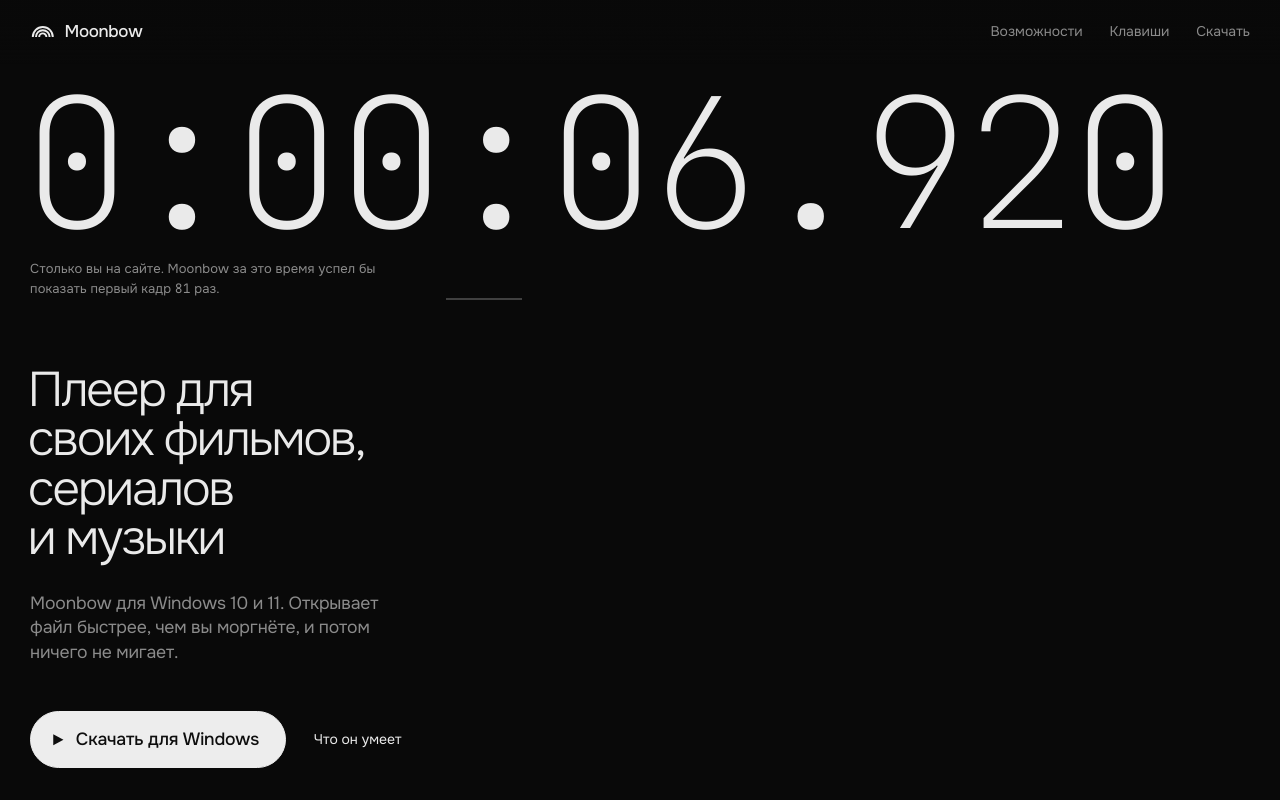
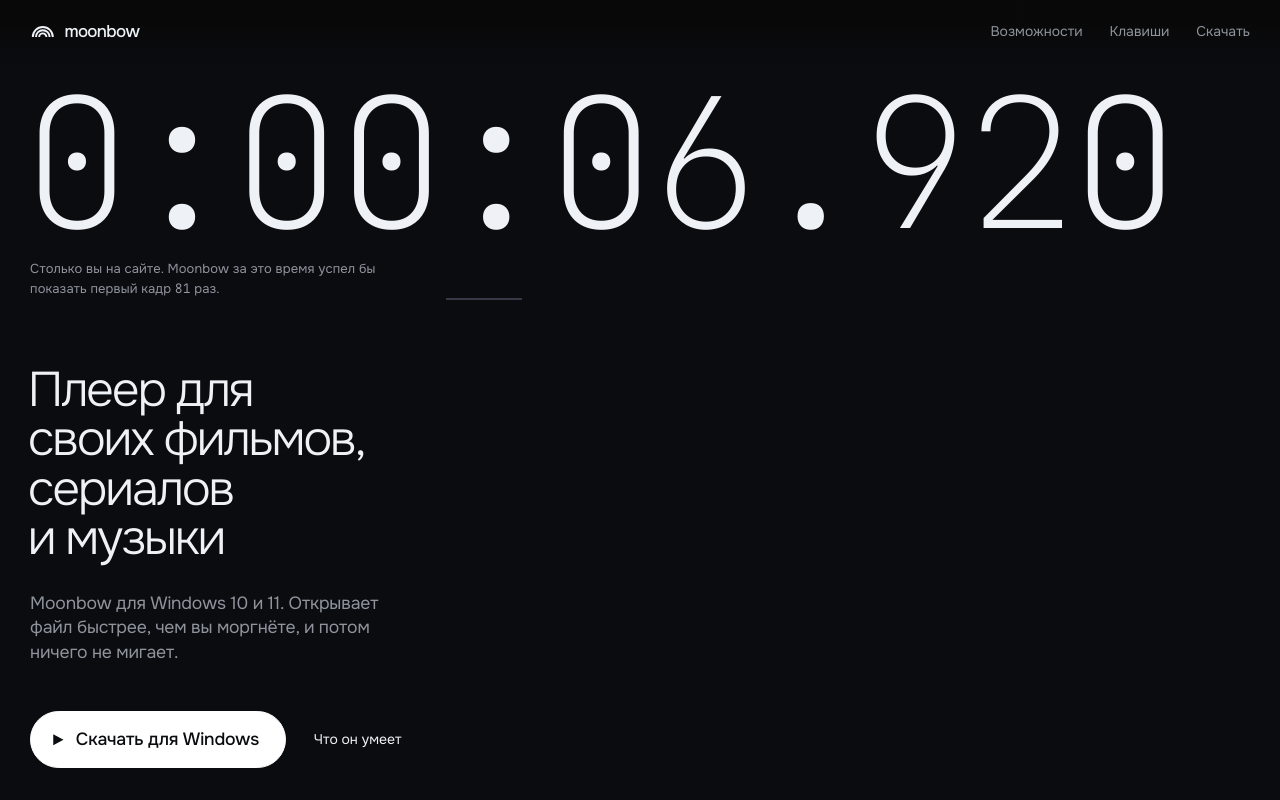
Before and after one commit to Piwqust/moonbow, an Astro site in the folder site/: page / in a window 1280 px wide. Shown: the top 800 px of the page. Built offline with nearby package versions, Linux system fonts and the light colour scheme; Astro itself is replaced by a stand-in of ours.

Commit message:
Site: Moonbow brand palette and the lowercase wordmark
Tokens from the brand page: night #0B0C10, dusk #15171D, line #23262E, fog
#8E939C, moonlight #EEF1F6, white only for Play-like buttons (contrast 6.3:1
for secondary text). The header and footer wordmark is lowercase "moonbow",
Onest 500, tracking -4%; the 404 card takes the tokens. Not built here: the
site has no node_modules and downloads are off. Screenshots are still the
Lumen-era ones.

Co-Authored-By: Claude Opus 5.5 <noreply@anthropic.com>

```diff
--- a/site/src/components/Footer.astro
+++ b/site/src/components/Footer.astro
@@ -5,7 +5,7 @@ const year = 2026;
 ---
 <footer class="site-footer">
   <div class="site-footer__row">
-    <a class="brand" href="/"><Logo /> Moonbow</a>
+    <a class="brand" href="/" aria-label="Moonbow, на главную"><Logo /> <span>moonbow</span></a>
     <nav aria-label="Внизу страницы">
       <ul>
         {nav.map((n) => <li><a class="seek" href={n.href}>{n.label}</a></li>)}
--- a/site/src/components/Header.astro
+++ b/site/src/components/Header.astro
@@ -5,7 +5,7 @@ const path = Astro.url.pathname;
 ---
 <header class="site-header">
   <a class="brand" href="/" aria-label="Moonbow, на главную" aria-current={path === '/' ? 'page' : undefined}>
-    <Logo /> Moonbow
+    <Logo /> <span>moonbow</span>
   </a>
   <nav aria-label="Основная">
     <ul class="nav">
--- a/site/src/layouts/Base.astro
+++ b/site/src/layouts/Base.astro
@@ -35,7 +35,7 @@ const jsonLd = {
     <title>{fullTitle}</title>
     <meta name="description" content={description} />
     <link rel="canonical" href={canonical} />
-    <meta name="theme-color" content="#090909" />
+    <meta name="theme-color" content="#0B0C10" />
     <link rel="icon" href="/favicon.svg" type="image/svg+xml" />
     <link rel="sitemap" href="/sitemap-index.xml" />
     <meta property="og:type" content="website" />
--- a/site/src/pages/404.astro
+++ b/site/src/pages/404.astro
@@ -24,11 +24,11 @@ import Base from '../layouts/Base.astro';
   .nf { min-height: 100svh; display: grid; align-content: center; gap: calc(var(--u) * 4); padding-top: var(--header-h); padding-bottom: calc(var(--u) * 6); }
   .nf__time { font-weight: 100; white-space: nowrap; color: var(--c-dim); font-size: min(13.5rem, calc((100vw - 2 * var(--gutter)) / 6.75)); line-height: 0.9; margin-left: -0.04em; }
   .nf__card {
-    max-width: 34rem; padding: clamp(1.25rem, 3vw, 2rem); background: #191919; border: 1px solid var(--c-line); border-radius: var(--r-window);
+    max-width: 34rem; padding: clamp(1.25rem, 3vw, 2rem); background: var(--c-raised); border: 1px solid var(--c-line); border-radius: var(--r-window);
     display: grid; gap: 1rem; justify-items: start;
   }
   /* Moonbow's "broken file" badge: the only place where the player uses red as a sign. */
-  .nf__badge { display: inline-flex; align-items: center; gap: 0.5rem; font-size: var(--t-xs); padding: 0.25rem 0.7rem 0.25rem 0.3rem; border-radius: var(--r-pill); background: #242424; }
+  .nf__badge { display: inline-flex; align-items: center; gap: 0.5rem; font-size: var(--t-xs); padding: 0.25rem 0.7rem 0.25rem 0.3rem; border-radius: var(--r-pill); background: var(--c-line); }
   .nf__badge span { display: grid; place-items: center; width: 1.2rem; height: 1.2rem; border-radius: 50%; background: #c42b1c; color: #fff; font-weight: 600; font-size: 0.75rem; }
   .nf__title { font-size: var(--t-l); font-weight: 300; letter-spacing: -0.035em; line-height: 1.08; }
   .nf__row { display: flex; flex-wrap: wrap; align-items: center; gap: 1rem 1.75rem; margin-top: 0.5rem; }
--- a/site/src/styles/site.css
+++ b/site/src/styles/site.css
@@ -36,7 +36,7 @@
   transition: translate 0.5s var(--ease-out);
 }
 html.frame-away .site-header { translate: 0 -110%; }
-.brand { display: inline-flex; align-items: center; gap: 0.55rem; font-weight: 500; letter-spacing: -0.02em; font-size: 1.0625rem; padding-block: 0.4rem; }
+.brand { display: inline-flex; align-items: center; gap: 0.55rem; font-weight: 500; letter-spacing: -0.04em; font-size: 1.0625rem; padding-block: 0.4rem; }
 .brand svg { width: 1.6rem; height: 1.6rem; transition: rotate 0.5s var(--ease-out); }
 @media (hover: hover) { .brand:hover svg { rotate: -8deg; } }
 .brand:focus-visible svg { rotate: -8deg; }
--- a/site/src/styles/tokens.css
+++ b/site/src/styles/tokens.css
@@ -1,16 +1,17 @@
-/* Tokens: values from the player's own design/DESIGN.md. Monochrome on purpose: colour on this
-   site exists only inside screenshots, as in Moonbow it exists only in the film. */
+/* Tokens: the Moonbow brand (design/brand-exploration-2026-10-25/moonbow.html): night with a trace of
+   blue, moonlight text. Monochrome on purpose: colour on this site exists only inside screenshots, as in
+   Moonbow it exists only in the film. */
 :root {
-  --c-bg: #090909;        /* bg.deep */
-  --c-raised: #121212;
-  --c-fg: #eaeaea;        /* text.primary */
-  --c-muted: #8b8b8b;     /* text.tertiary, AA on bg */
-  --c-dim: #646464;       /* only for non-text marks */
-  --c-line: #262626;      /* line */
-  --c-line-strong: #404040;
-  --c-accent: #ededed;    /* accent «Белый» */
-  --c-on-accent: #0e0e0e;
-  --c-curtain: #000;
+  --c-bg: #0B0C10;        /* Ночь: window background */
+  --c-raised: #15171D;    /* Сумерки: panels, menus */
+  --c-fg: #EEF1F6;        /* Лунный свет: text, the mark */
+  --c-muted: #8E939C;     /* Туман: secondary text, AA on bg */
+  --c-dim: #5A5E67;       /* only for non-text marks */
+  --c-line: #23262E;      /* Линия */
+  --c-line-strong: #363A44;
+  --c-accent: #FFFFFF;    /* only Play-like buttons, as in the player */
+  --c-on-accent: #0B0C10;
+  --c-curtain: #0B0C10;
 
   --f-display: 'Onest', system-ui, sans-serif;
   --f-body: 'Onest', system-ui, sans-serif;
```
